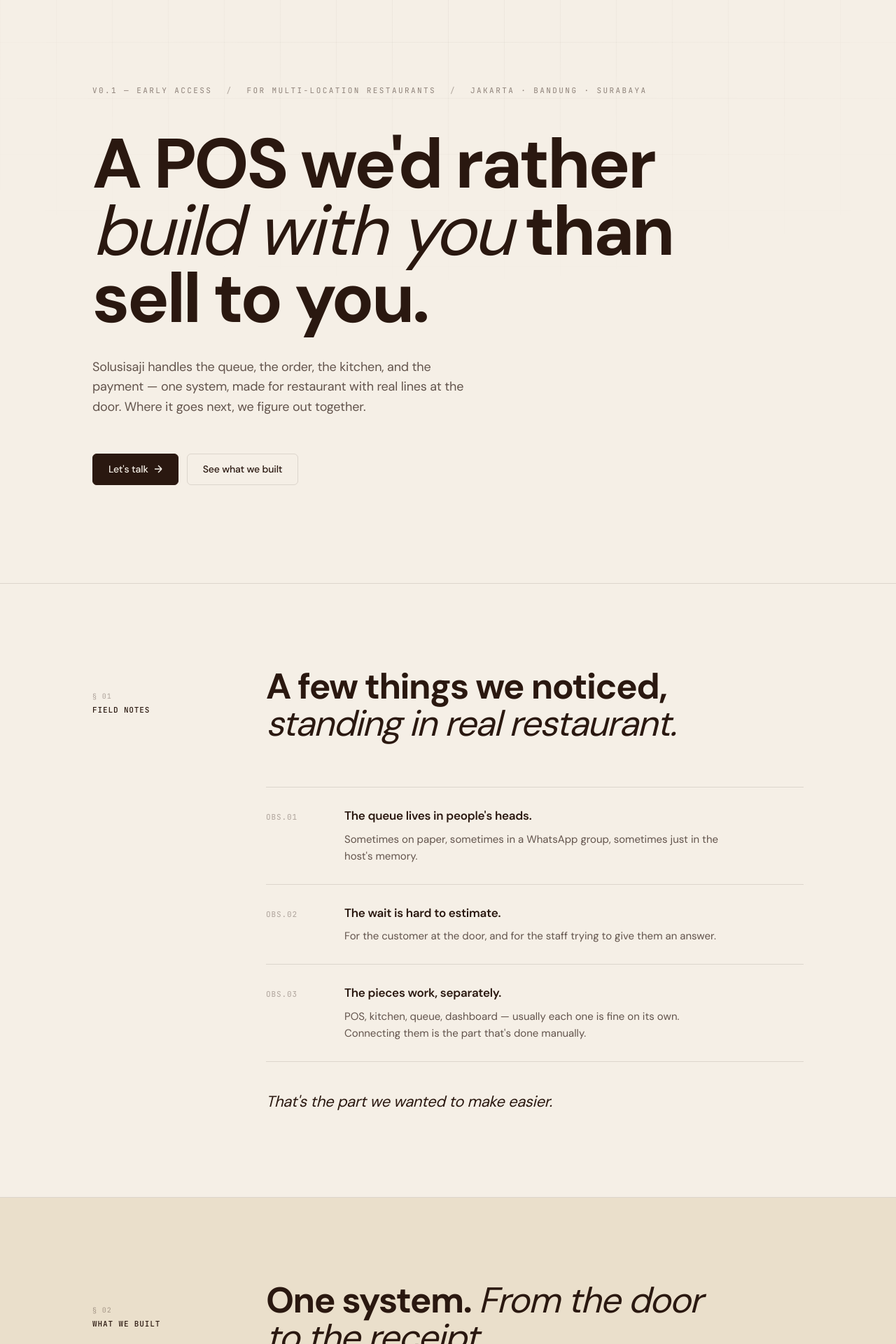
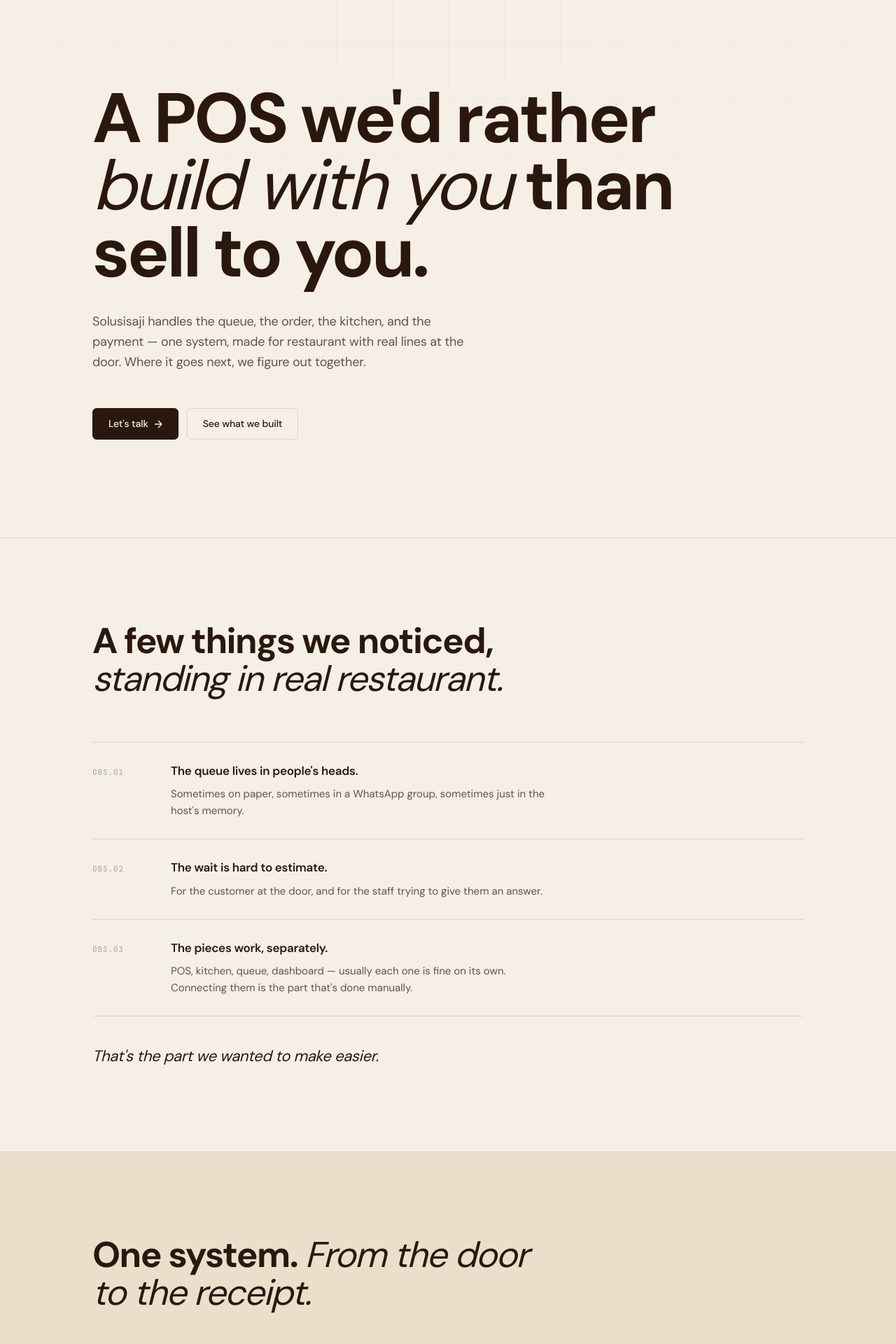
Before and after one commit to primakashi/QueueEats, a Next.js app: page / in a window 1280 px wide. Shown: the part 100-2020 px from the top of the page at 70% size. Built offline with nearby package versions, Linux system fonts and the light colour scheme.

Commit message:
Improvement: Landing Page

```diff
--- a/app/landing.css
+++ b/app/landing.css
@@ -254,6 +254,12 @@
 
 /* ── FIELD NOTES ── */
 .ss .notes { display: grid; grid-template-columns: 200px 1fr; gap: 48px; }
+.ss .notes--solo {
+  grid-template-columns: 1fr;
+}
+.ss .notes--solo .notes-spacer {
+  display: none;
+}
 
 .ss .note-row {
   display: grid;
--- a/app/page.tsx
+++ b/app/page.tsx
@@ -33,7 +33,7 @@
         <div className="container">
           <a href="#" className="logo">
             <MarkA size={30} className="logo-mark" />
-            <span className="logo-wordmark">solusi<span className="saji"> saji</span></span>
+            <span className="logo-wordmark">solusisaji</span>
           </a>
           <div className="nav-meta">
             <span>
@@ -48,13 +48,6 @@
       {/* ── HERO ── */}
       <header className="hero">
         <div className="container">
-          <div className="hero-meta">
-            <span>v0.1 — early access</span>
-            <span className="sep">/</span>
-            <span>For multi-location restaurants</span>
-            <span className="sep">/</span>
-            <span>Jakarta · Bandung · Surabaya</span>
-          </div>
           <h1>
             A POS we&apos;d rather <span className="italic">build with you</span> than sell to you.
           </h1>
@@ -75,17 +68,12 @@
       {/* ── FIELD NOTES ── */}
       <section className="section-pad">
         <div className="container">
-          <div className="sec-head reveal">
-            <div className="sec-tag">
-              <span className="num">§ 01</span>
-              <span className="label">Field notes</span>
-            </div>
+          <div className="sec-head sec-head--solo reveal">
             <h2>
               A few things we noticed, <span className="italic">standing in real restaurant.</span>
             </h2>
           </div>
-          <div className="notes">
-            <div className="notes-spacer" />
+          <div className="notes notes--solo">
             <div>
               <div className="note-row reveal">
                 <span className="idx">obs.01</span>
@@ -123,11 +111,7 @@
       {/* ── WHAT WE BUILT ── */}
       <section className="section-pad alt-bg" id="what">
         <div className="container">
-          <div className="sec-head reveal">
-            <div className="sec-tag">
-              <span className="num">§ 02</span>
-              <span className="label">What we built</span>
-            </div>
+          <div className="sec-head sec-head--solo reveal">
             <h2>
               One system. <span className="italic">From the door to the receipt.</span>
             </h2>
```
